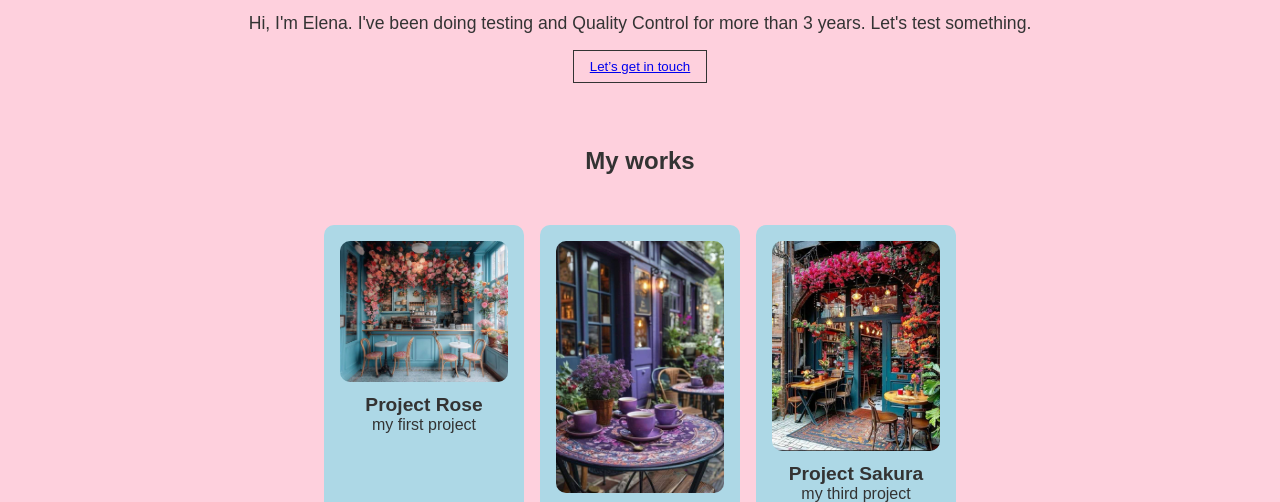
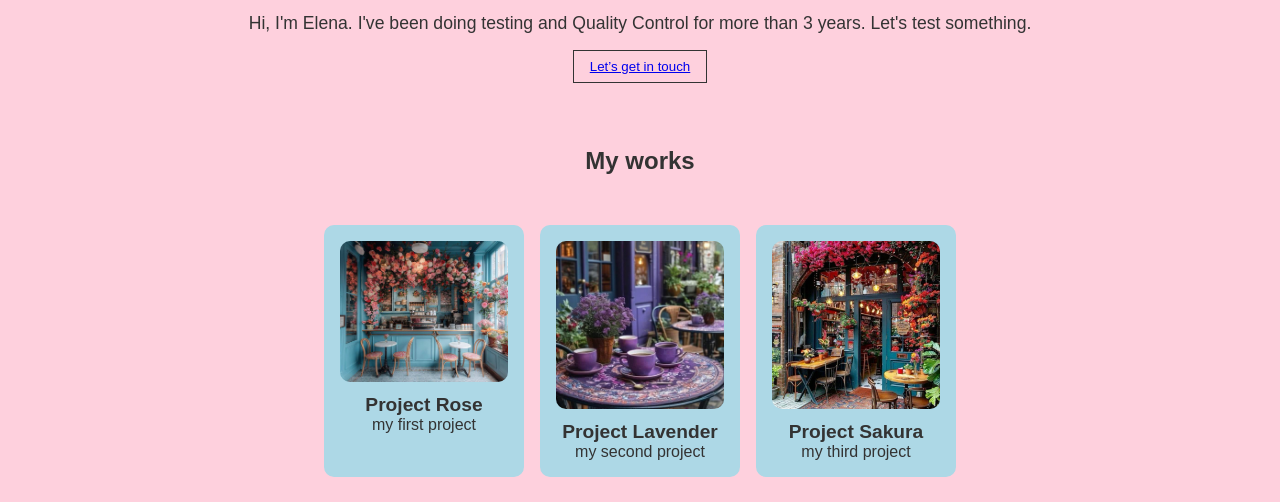
Before and after one commit to elenadobrova/TSA-figma, a plain HTML site: page index.html in a window 1280 px wide. Shown: the part 453-955 px from the top of the page. Drawn offline with Linux system fonts and the light colour scheme.

Commit message:
chamge picture

```diff
--- a/index.html
+++ b/index.html
@@ -32,17 +32,17 @@
         <h2 class="h2-works">My works</h2>
         <div class="projects">
             <div class="project">
-                <img src="firstp.jpg" alt="Project Rose">
+                <img class="img" src="firstp.jpg" alt="Project Rose">
                 <h3>Project Rose</h3>
                 <p>my first project</p>
             </div>
             <div class="project">
-                <img src="secondp.jpg" alt="Project Lavender">
+                <img class="img" src="pr.jpg" alt="Project Lavender">
                 <h3>Project Lavender</h3>
                 <p>my second project</p>
             </div>
             <div class="project">
-                <img src="third.jpg" alt="Project Sakura">
+                <img class="img" src="prr.jpg" alt="Project Sakura">
                 <h3>Project Sakura</h3>
                 <p>my third project</p>
             </div>
```
Also changed, not shown: pr.jpg (added), prr.jpg (added), secondp.jpg (deleted), third.jpg (deleted), 1 other file.
